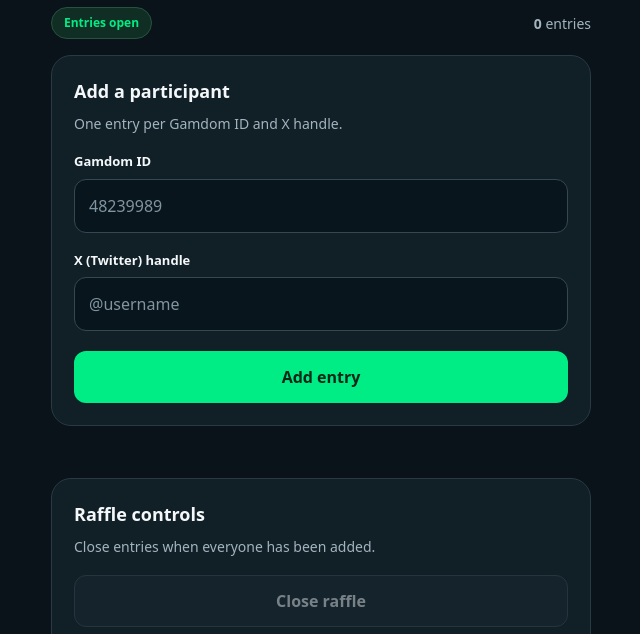
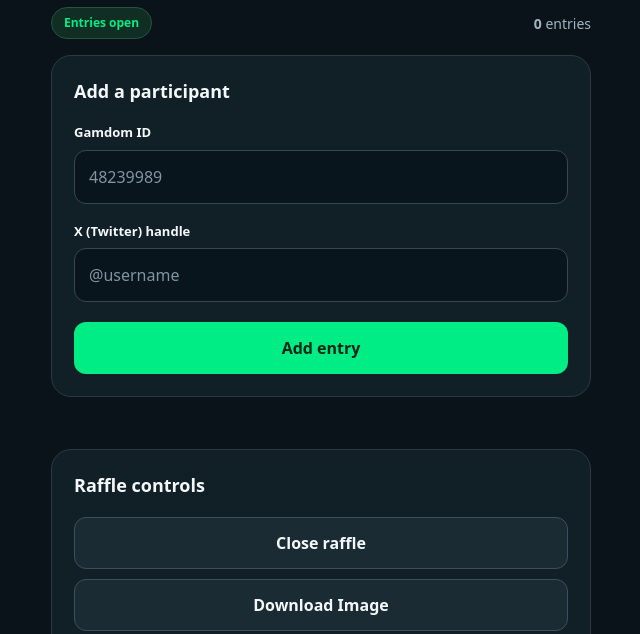
Before and after one commit to MacAngelo1/Gamdom-Contest-Raffle, a plain HTML site: page index.html in a window 1280 px wide. Shown: the part 257-891 px from the top of the page, without its empty margins (319-959 px from the left). Drawn offline with Linux system fonts and the light colour scheme.

Commit message:
Fix HTML structure and remove unnecessary lines

```diff
--- a/index.html
+++ b/index.html
@@ -25,9 +25,7 @@
 
     <section class="card">
       <h2>Add a participant</h2>
-      <p id="formHint" class="muted">
-        One entry per Gamdom ID and X handle.
-      </p>
+
 
       <form id="entryForm">
         <label for="gamdomId">Gamdom ID</label>
@@ -74,9 +72,6 @@
 
     <section class="card">
       <h2>Raffle controls</h2>
-      <p id="controlHint" class="muted">
-        Close entries when everyone has been added.
-      </p>
 
       <div class="actions">
         <button id="closeButton" class="secondary" type="button">
```
